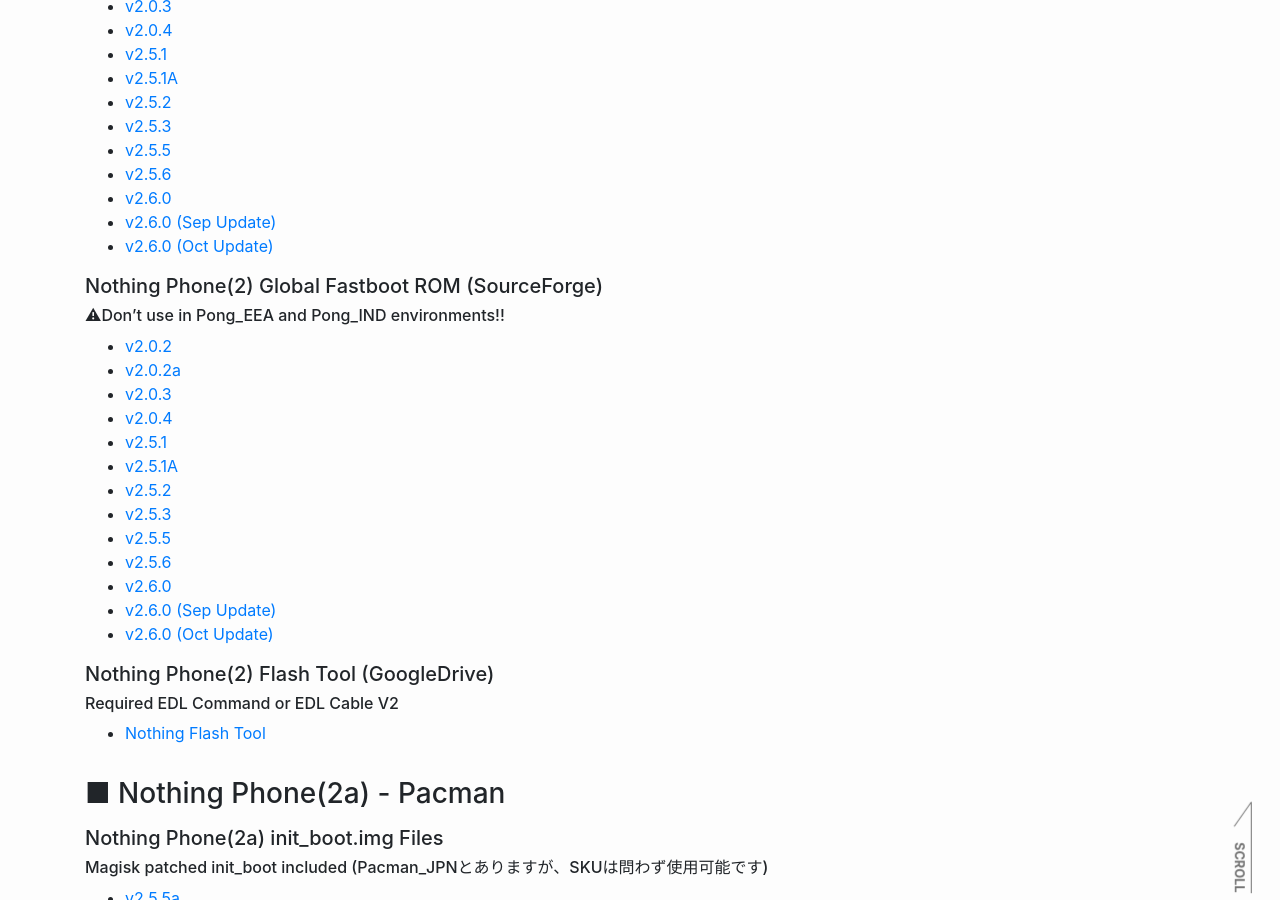
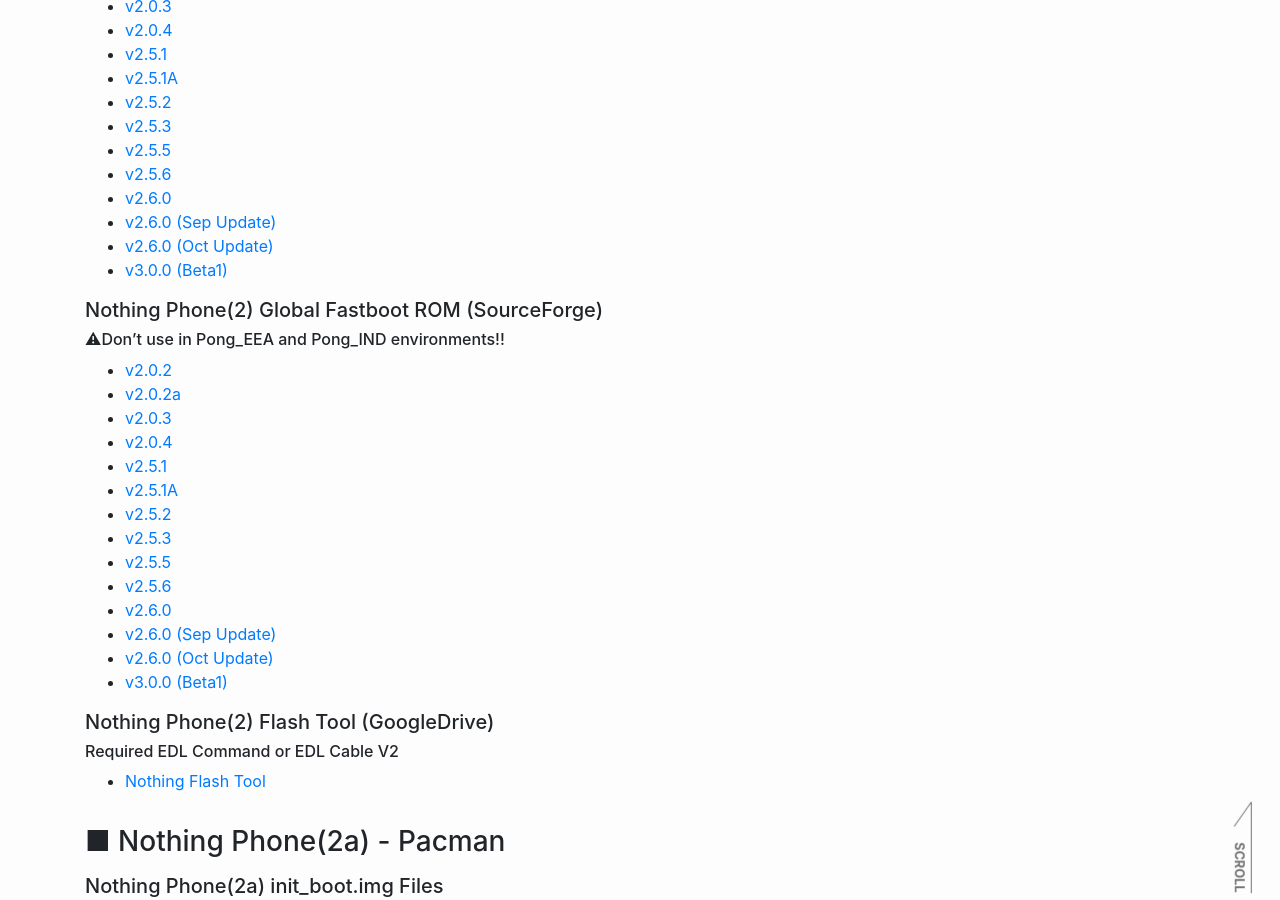
Before and after one commit to reindex-ot/reindex-ot.github.io, a Jekyll site: the page built from nothing.md, in a window 1280 px wide and 900 px high, scrolled down 3374 px. Built offline with Jekyll 4.4.1, drawn with Linux system fonts in a browser that asks for light colours.

Commit message:
Update nothing.md
Signed-off-by: Re*Index. (ot_inc) <32851879+reindex-ot@users.noreply.github.com>

```diff
--- a/nothing.md
+++ b/nothing.md
@@ -127,6 +127,7 @@ If you don't do that, you'll get bricked. Okay?
 - [v2.6.0](https://github.com/reindex-ot/boot.img_repo/raw/main/nothing/phone2/Pong_boot_v2.6.0.zip)
 - [v2.6.0 (Sep Update)](https://github.com/reindex-ot/boot.img_repo/raw/main/nothing/phone2/Pong_boot_v2.6.0-240828-1751.zip)
 - [v2.6.0 (Oct Update)](https://github.com/reindex-ot/boot.img_repo/raw/main/nothing/phone2/Pong_boot_v2.6.0-241016-1700.zip)
+- [v3.0.0 (Beta1)](https://github.com/reindex-ot/boot.img_repo/raw/main/nothing/phone2/Pong_boot_v3.0.0_Beta1.zip)
 
 ##### Nothing Phone(2) Global Fastboot ROM (SourceForge)
 ###### ⚠Don't use in Pong_EEA and Pong_IND environments!!
@@ -143,6 +144,7 @@ If you don't do that, you'll get bricked. Okay?
 - [v2.6.0](https://sourceforge.net/projects/nothingphone-2-rom/files/Fastboot%20ROM/Pong_FastbootROM_v2.6.0.7z/download)
 - [v2.6.0 (Sep Update)](https://sourceforge.net/projects/nothingphone-2-rom/files/Fastboot%20ROM/Pong_FastbootROM_v2.6.0-240828-1751.7z/download)
 - [v2.6.0 (Oct Update)](https://sourceforge.net/projects/nothingphone-2-rom/files/Fastboot%20ROM/Pong_FastbootROM_v2.6.0-241016-1700.7z/download)
+- [v3.0.0 (Beta1)](https://sourceforge.net/projects/nothingphone-2-rom/files/Fastboot%20ROM/Pong_FastbootROM_v3.0.0_Beta1.7z/download)
 
 ##### Nothing Phone(2) Flash Tool (GoogleDrive)
 ######  Required EDL Command or EDL Cable V2
```
Also changed, not shown: other parts of nothing.md (+1 -0 lines).
